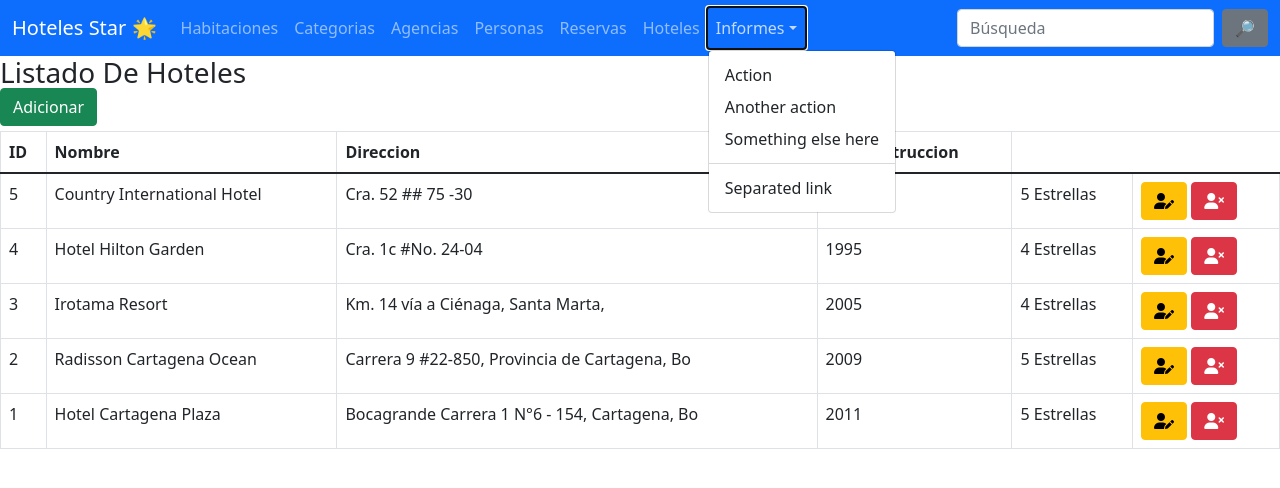
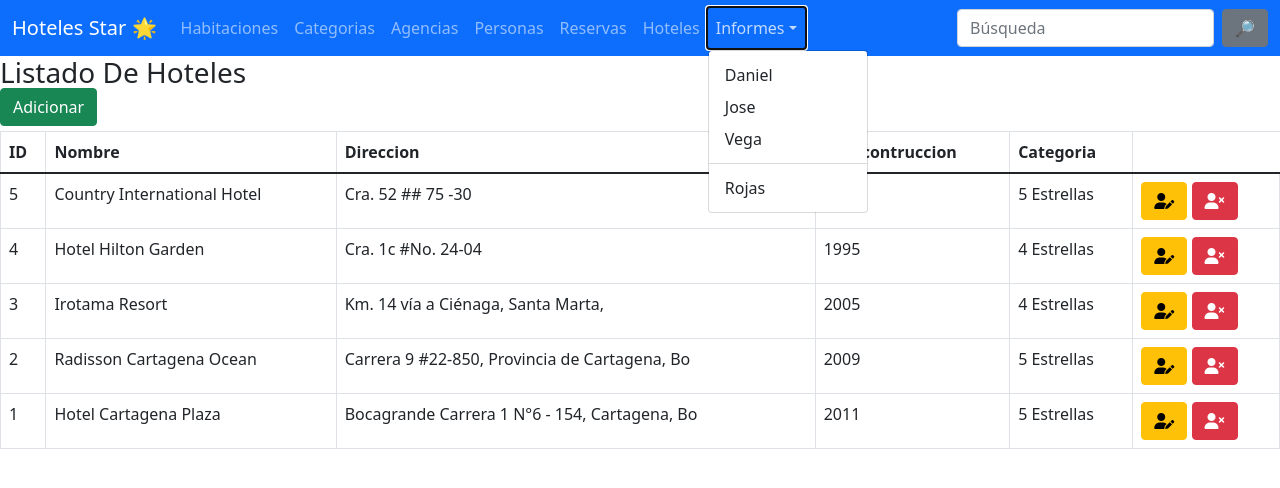
Before and after one commit to Daniel-Vega-Rojas/Actividad08_base, a Django app: page /hoteles/ in a window 1280 px wide, after a click on "Informes". Shown: the top 488 px of the page. Run offline with Django 3.2, Linux system fonts and the light colour scheme; data comes from the database, SQL or seed files in the repository; some libraries are stand-ins or nearby versions.

Commit message:
Daniel vega con ayuda de deider blanco

```diff
--- a/templates/Habitacion/index.html
+++ b/templates/Habitacion/index.html
@@ -14,7 +14,7 @@
       <tr>
         <th scope="col">ID</th>
         <th scope="col">Tipo_De_Habitaciones</th>
-        <th scope="col">Hotel_id</th>
+        <th scope="col">Hotel</th>
       </tr>
     </thead>
     <tbody>
@@ -27,7 +27,7 @@
 
                 <td>{{ habitacion.id}}</td>
                 <td>{{ habitacion.Tipo_De_Habitaciones}}</td>
-                <td>{{ Hotel.Hotel_id}}</td>
+                <td>{{ habitacion.Hotel}}</td>
 
                 <td>
                   <a class="btn btn-warning " href="{% url 'Habitaciones:habitacionEdit' habitacion.id %}" >
--- a/templates/Hotel/index.html
+++ b/templates/Hotel/index.html
@@ -16,7 +16,7 @@
         <th scope="col">Nombre</th>
         <th scope="col">Direccion</th>
         <th scope="col">Año_contruccion</th>
-        {% comment %} <th scope="col">Categoria</th> {% endcomment %}
+        <th scope="col">Categoria</th>
       </tr>
     </thead>
     <tbody>
--- a/templates/base/base.html
+++ b/templates/base/base.html
@@ -47,11 +47,11 @@
         <li class="nav-item dropdown">
           <a class="nav-link dropdown-toggle" data-bs-toggle="dropdown" href="#" role="button" aria-haspopup="true" aria-expanded="false">Informes</a>
           <div class="dropdown-menu">
-            <a class="dropdown-item" href="#">Action</a>
-            <a class="dropdown-item" href="#">Another action</a>
-            <a class="dropdown-item" href="#">Something else here</a>
+            <a class="dropdown-item" href="#">Daniel</a>
+            <a class="dropdown-item" href="#">Jose </a>
+            <a class="dropdown-item" href="#">Vega </a>
             <div class="dropdown-divider"></div>
-            <a class="dropdown-item" href="#">Separated link</a>
+            <a class="dropdown-item" href="#">Rojas </a>
           </div>
         </li>
       </ul>
```
Also changed, not shown: apps/Habitacion/form.py (+6 -3 lines).
